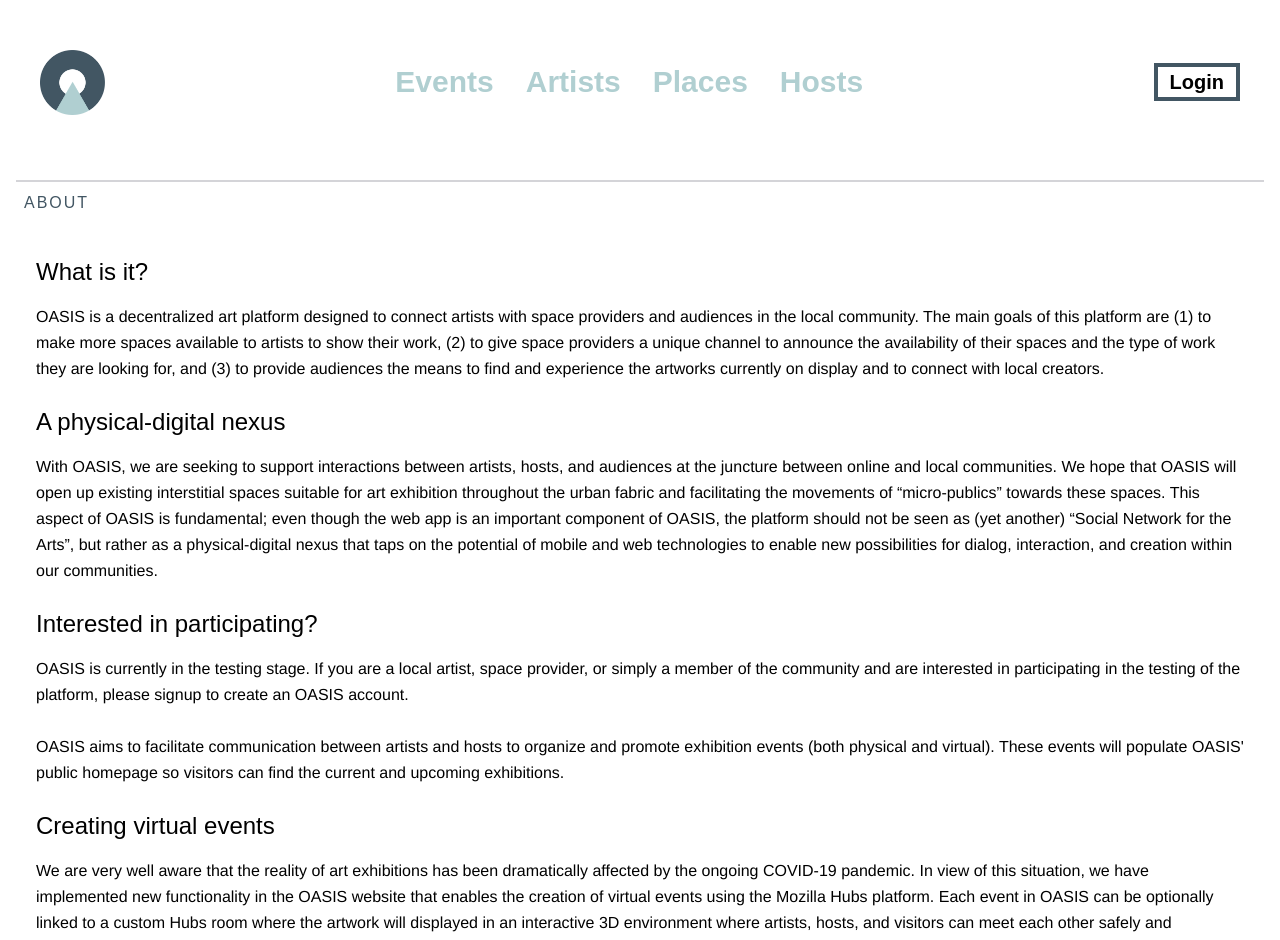
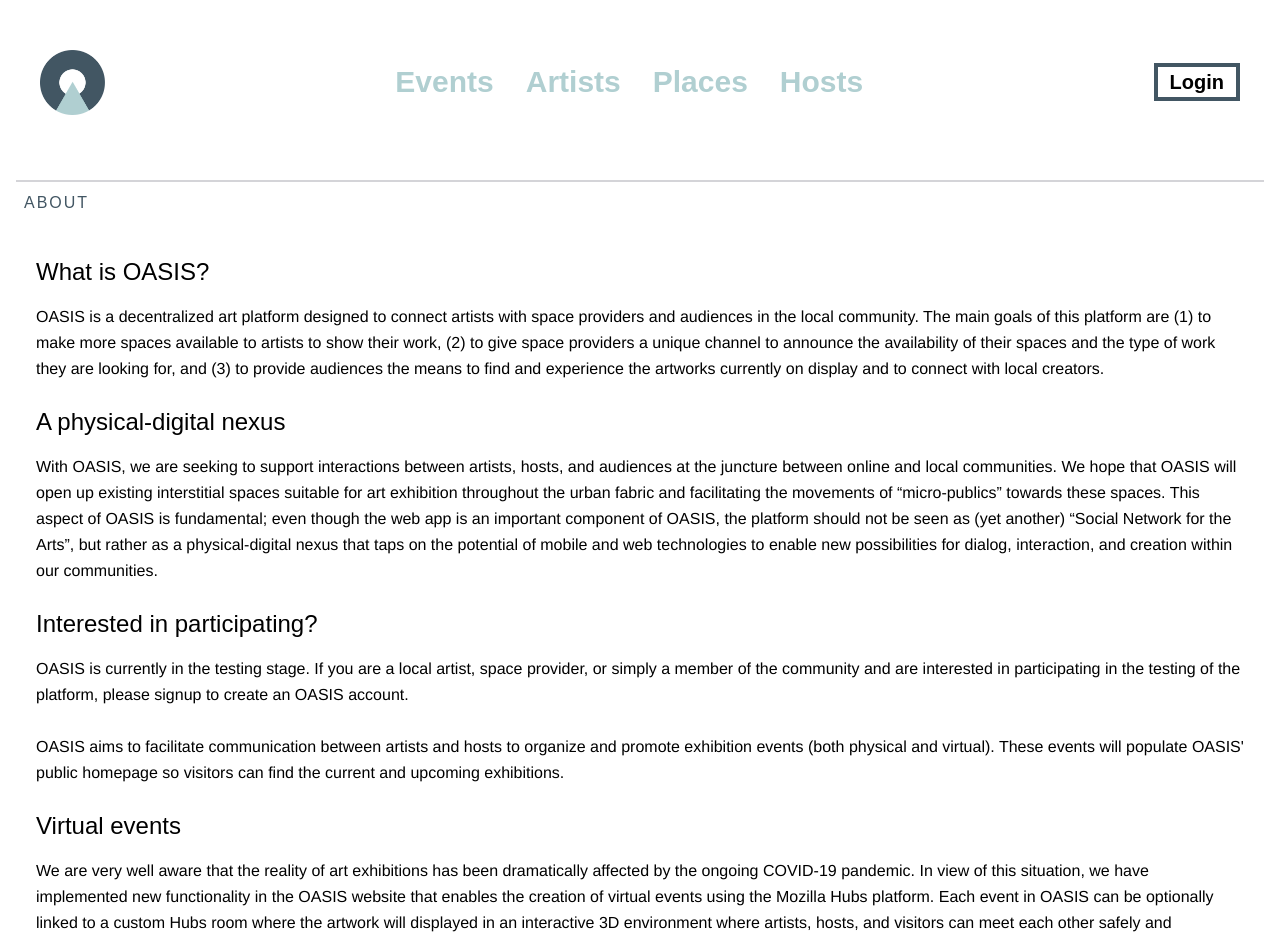
Before and after one commit to oasis-art-project/oasis-webapp, a React (Create React App) app: page /about in a window 1280 px wide. Shown: the top 940 px of the page. Built offline with nearby package versions, Linux system fonts and the light colour scheme.

Commit message:
minor edits to about page

```diff
--- a/src/pages/About/About.tsx
+++ b/src/pages/About/About.tsx
@@ -23,7 +23,7 @@ function About() {
     <div className="leading-relaxed">
       <SectionHeader title="About" />
       <AboutContainer>
-      <h3 className="font-header text-2xl my-4">What is it?</h3>
+      <h3 className="font-header text-2xl my-4">What is OASIS?</h3>
       <p>
         OASIS is a decentralized art platform designed to connect artists with space providers and
         audiences in the local community. The main goals of this platform are (1) to make more
@@ -55,7 +55,7 @@ function About() {
         These events will populate OASIS' public homepage so visitors can find the current and upcoming exhibitions.
       </p>
 
-      <h3 className="font-header text-2xl mt-6 mb-4">Creating virtual events</h3>
+      <h3 className="font-header text-2xl mt-6 mb-4">Virtual events</h3>
       <p>
         We are very well aware that the reality of art exhibitions has been dramatically affected by the ongoing COVID-19 pandemic.
         In view of this situation, we have implemented new functionality in the OASIS website that enables the creation of virtual events
```
